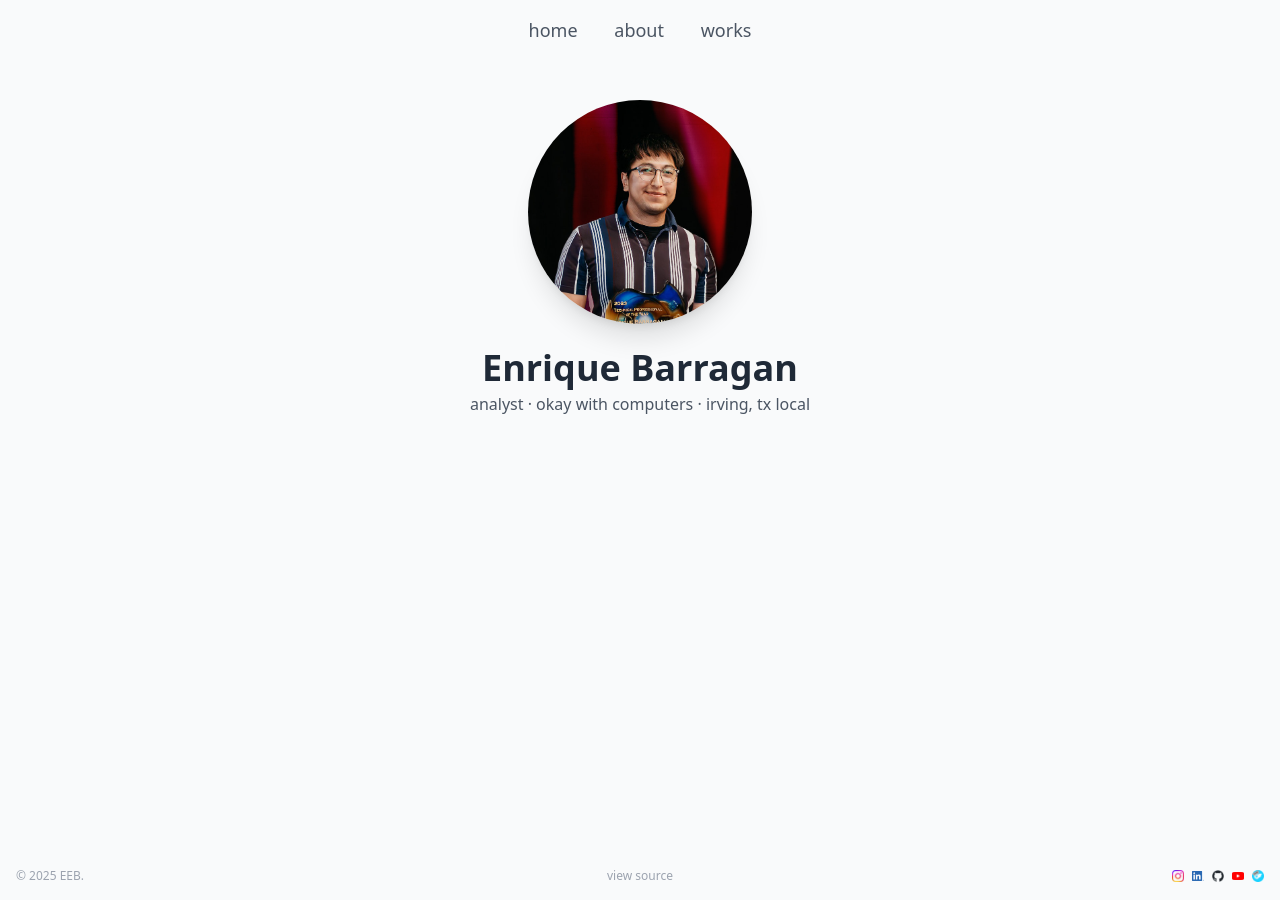
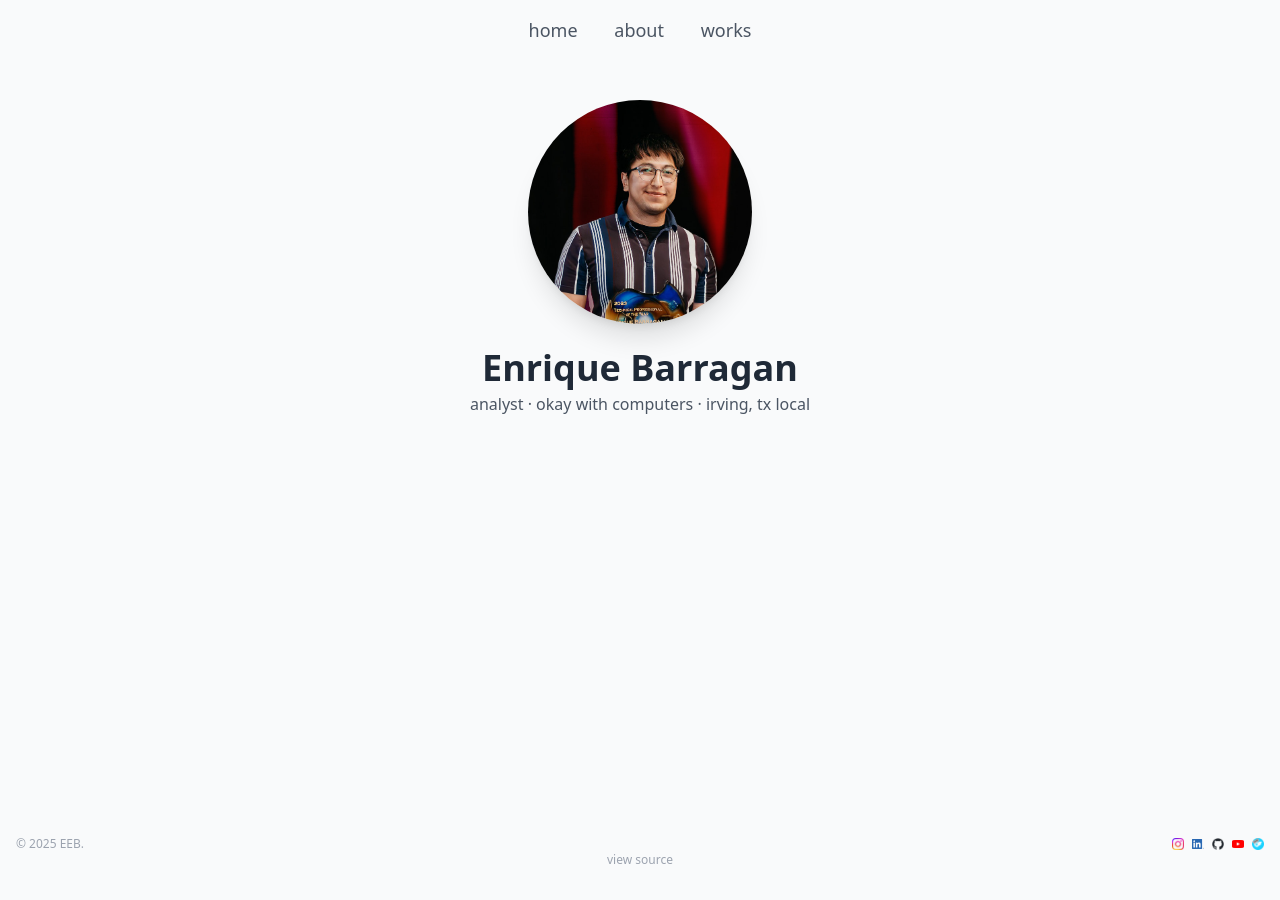
Before and after one commit to enriquebarragan/enriquebarragan.github.io, a Jekyll site: the page built from index.md, in a window 1280 px wide. Built offline with Jekyll 4.4.1, drawn with Linux system fonts in a browser that asks for light colours; nearby versions of some CDN libraries.

Commit message:
Update footer.html

```diff
--- a/_includes/footer.html
+++ b/_includes/footer.html
@@ -1,4 +1,4 @@
-<footer class="relative py-4 px-4 text-xs text-gray-400">
+<footer class="relative pb-12 py-4 px-4 text-xs text-gray-400">
   <div class="flex justify-between items-center">
     <!-- Left -->
     <div>
```
